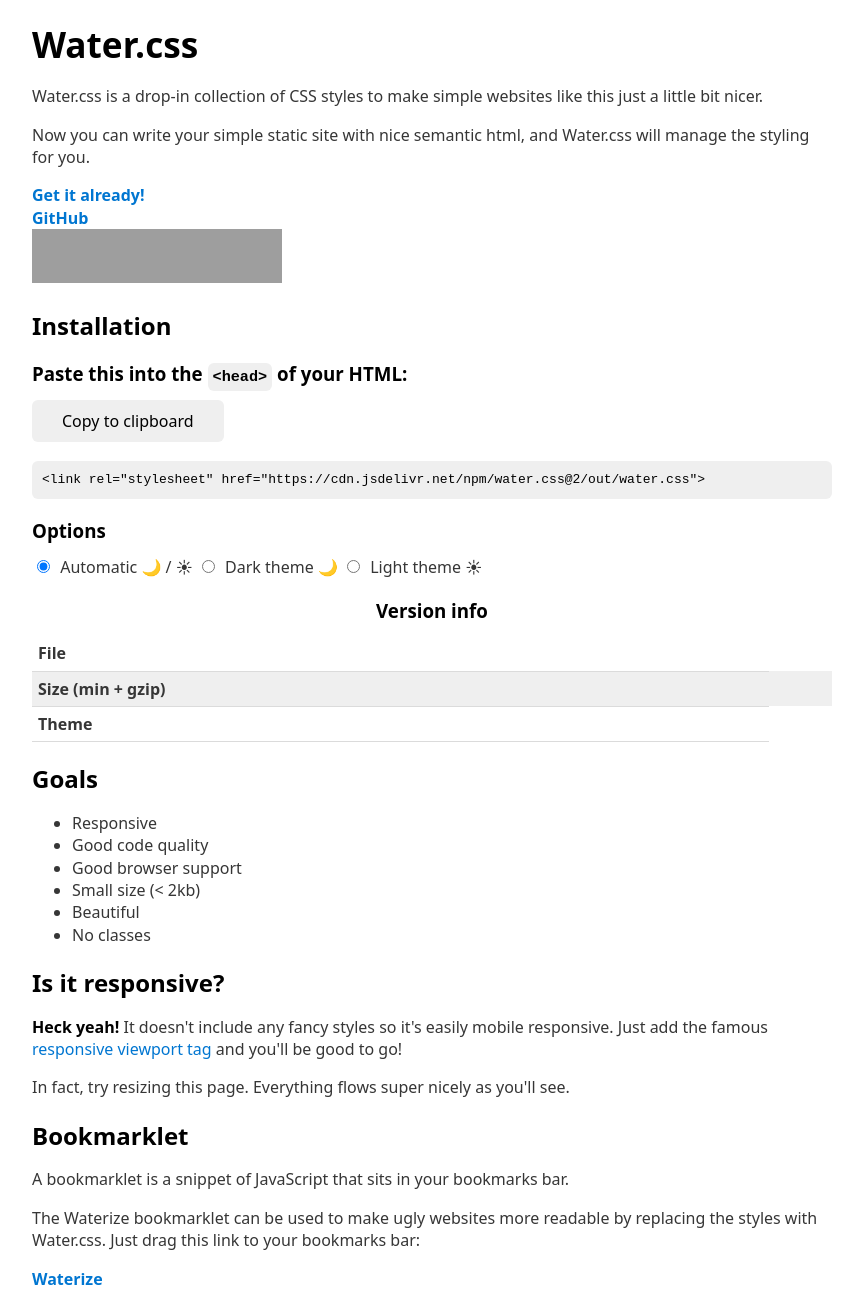
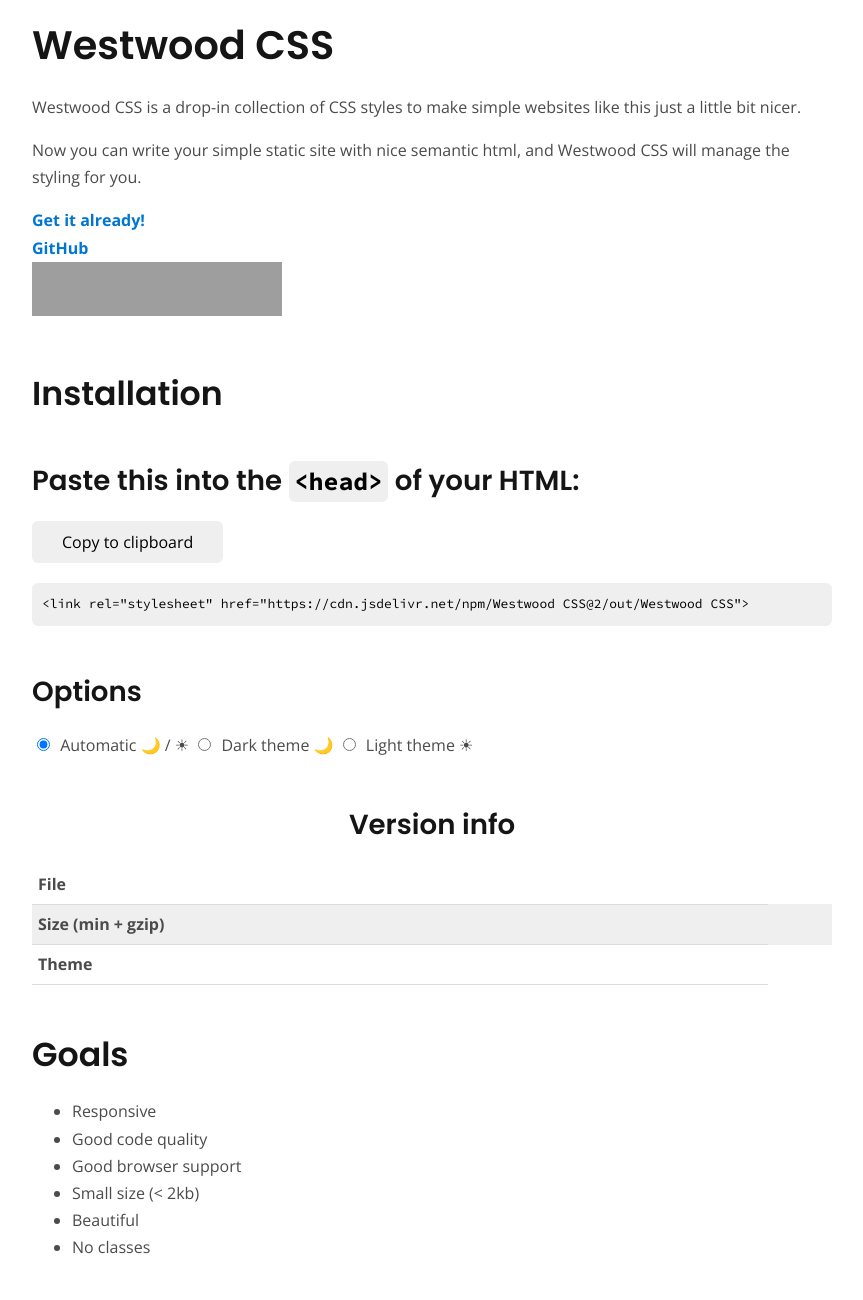
Before and after one commit to Kimeiga/WestwoodCSS, a website: page index.html in a window 1280 px wide. Shown: the top 1300 px of the page, without its empty margins (208-1071 px from the left). Drawn offline with nearby package versions, Linux system fonts and the light colour scheme; files that its build step writes are made by us from their sources; grey boxes are pictures that could not be loaded.

Commit message:
typography

```diff
--- a/index.html
+++ b/index.html
@@ -3,7 +3,7 @@
   <head prefix="og: http://ogp.me/ns#">
     <meta charset="utf-8" />
     <meta name="viewport" content="width=device-width, initial-scale=1.0" />
-    <title>Water.css</title>
+    <title>Westwood CSS</title>
     <link rel="canonical" href="https://watercss.kognise.dev/" />
     <meta
       name="description"
@@ -16,17 +16,17 @@
     <link rel="manifest" href="./site.webmanifest" />
     <link rel="mask-icon" href="./icons/safari-pinned-tab.svg" color="#5bbad5" />
     <link rel="shortcut icon" id="icon-ico" href="./icons/favicon.ico" />
-    <meta name="apple-mobile-web-app-title" content="Water.css" />
-    <meta name="application-name" content="Water.css" />
+    <meta name="apple-mobile-web-app-title" content="Westwood CSS" />
+    <meta name="application-name" content="Westwood CSS" />
     <meta name="msapplication-TileColor" content="#00aba9" />
     <meta name="msapplication-config" content="./icons/browserconfig.xml" />
     <meta name="theme-color" content="#ffffff" />
 
-    <!-- Startup styles of water.css, so styles don't have to wait until JS is loaded -->
+    <!-- Startup styles of Westwood CSS, so styles don't have to wait until JS is loaded -->
     <link rel="preload" as="style" href="./dist/main.min.css" />
     <link rel="stylesheet" id="js-startup-stylesheet" href="./dist/main.min.css" />
 
-    <!-- Dynamic version of water.css, overwrites startup styles. JavaScript sets & updates href -->
+    <!-- Dynamic version of Westwood CSS, overwrites startup styles. JavaScript sets & updates href -->
     <link rel="stylesheet" id="js-stylesheet" />
 
     <!-- Custom styles for the documentation / version picker -->
@@ -35,14 +35,14 @@
     <meta name="twitter:card" content="summary_large_image" />
     <meta property="og:type" content="website" />
     <meta property="og:url" content="https://watercss.kognise.dev/" />
-    <meta property="og:title" content="Water.css" />
+    <meta property="og:title" content="Westwood CSS" />
     <meta
       property="og:description"
       content="A drop-in collection of CSS styles to make simple websites like this just a little bit nicer."
     />
     <meta
       property="og:image"
-      content="https://raw.githubusercontent.com/kognise/water.css/master/assets/logo.png"
+      content="https://raw.githubusercontent.com/kognise/Westwood CSS/master/assets/logo.png"
     />
     <meta property="og:image:width" content="1154" />
     <meta property="og:image:height" content="444" />
@@ -50,8 +50,8 @@
       {
         "@context": "http://www.schema.org",
         "@type": "WebSite",
-        "name": "Water.css",
-        "alternateName": "Water.css",
+        "name": "Westwood CSS",
+        "alternateName": "Westwood CSS",
         "url": "https://watercss.kognise.dev/"
       }
     </script>
@@ -73,14 +73,14 @@
   </head>
 
   <body>
-    <h1>Water.css</h1>
+    <h1>Westwood CSS</h1>
 
     <p>
-      Water.css is a drop-in collection of CSS styles to make simple websites like this just a
+      Westwood CSS is a drop-in collection of CSS styles to make simple websites like this just a
       little bit nicer.
     </p>
     <p>
-      Now you can write your simple static site with nice semantic html, and Water.css will manage
+      Now you can write your simple static site with nice semantic html, and Westwood CSS will manage
       the styling for you.
     </p>
 
@@ -88,7 +88,7 @@
       <div>
         <a href="#installation"><b>Get it already!</b></a>
         <br />
-        <a href="https://github.com/kognise/water.css"><b>GitHub</b></a>
+        <a href="https://github.com/kognise/Westwood CSS"><b>GitHub</b></a>
       </div>
 
       <a
@@ -99,7 +99,7 @@
         <img
           id="product-hunt"
           src="https://api.producthunt.com/widgets/embed-image/v1/top-post-badge.svg?post_id=150490&theme=dark&period=daily"
-          alt="Water.css - Make your tiny website just a little nicer | Product Hunt Embed"
+          alt="Westwood CSS - Make your tiny website just a little nicer | Product Hunt Embed"
           style="width: 250px; height: 54px;"
           width="250px"
           height="54px"
@@ -120,9 +120,9 @@
       </header>
 
       <div id="link-snippet-container">
-        <pre id="link-snippet-auto"><code>&lt;link rel="stylesheet" href="https://cdn.jsdelivr.net/npm/water.css@2/out/water.css"></code></pre>
-        <pre hidden id="link-snippet-dark"><code>&lt;link rel="stylesheet" href="https://cdn.jsdelivr.net/npm/water.css@2/out/dark.css"></code></pre>
-        <pre hidden id="link-snippet-light"><code>&lt;link rel="stylesheet" href="https://cdn.jsdelivr.net/npm/water.css@2/out/light.css"></code></pre>
+        <pre id="link-snippet-auto"><code>&lt;link rel="stylesheet" href="https://cdn.jsdelivr.net/npm/Westwood CSS@2/out/Westwood CSS"></code></pre>
+        <pre hidden id="link-snippet-dark"><code>&lt;link rel="stylesheet" href="https://cdn.jsdelivr.net/npm/Westwood CSS@2/out/dark.css"></code></pre>
+        <pre hidden id="link-snippet-light"><code>&lt;link rel="stylesheet" href="https://cdn.jsdelivr.net/npm/Westwood CSS@2/out/light.css"></code></pre>
       </div>
 
       <h3>Options</h3>
@@ -185,10 +185,10 @@
       A bookmarklet is a snippet of JavaScript that sits in your bookmarks bar.
     </p>
     <p>
-      The Waterize bookmarklet can be used to make ugly websites more readable by replacing the styles with Water.css. Just drag this link to your bookmarks bar:
+      The Waterize bookmarklet can be used to make ugly websites more readable by replacing the styles with Westwood CSS. Just drag this link to your bookmarks bar:
     </p>
     <strong>
-      <a href="javascript:void%20function(){const%20a=a=%3Edocument.querySelectorAll(a),b=(a,b)=%3EObject.assign(document.createElement(a),b);a(%22link[rel=\%22stylesheet\%22],style%22).forEach(a=%3Ea.remove()),a(%22*%22).forEach(a=%3Ea.style=%22%22),document.head.append(b(%22link%22,{rel:%22stylesheet%22,href:%22//cdn.jsdelivr.net/npm/water.css%402/out/water.css%22}),!a(%22meta[name=\%22viewport\%22]%22).length%26%26b(%22meta%22,{name:%22viewport%22,content:%22width=device-width,initial-scale=1.0%22}))}();">
+      <a href="javascript:void%20function(){const%20a=a=%3Edocument.querySelectorAll(a),b=(a,b)=%3EObject.assign(document.createElement(a),b);a(%22link[rel=\%22stylesheet\%22],style%22).forEach(a=%3Ea.remove()),a(%22*%22).forEach(a=%3Ea.style=%22%22),document.head.append(b(%22link%22,{rel:%22stylesheet%22,href:%22//cdn.jsdelivr.net/npm/Westwood CSS%402/out/Westwood CSS%22}),!a(%22meta[name=\%22viewport\%22]%22).length%26%26b(%22meta%22,{name:%22viewport%22,content:%22width=device-width,initial-scale=1.0%22}))}();">
         Waterize
       </a>
     </strong>
--- a/src/main.scss
+++ b/src/main.scss
@@ -3,8 +3,8 @@
 
 $selection: #9e9e9e !default;
 
-$text-main: #363636 !default;
-$text-bright: #000000 !default;
+$text-main: #4B4B4B !default;
+$text-bright: #151515 !default;
 
 $links: #0076d1 !default;
 $focus: #0096bfab !default;
--- a/src/parts/_base.scss
+++ b/src/parts/_base.scss
@@ -1,6 +1,6 @@
 body {
-  font-family: system-ui, -apple-system, BlinkMacSystemFont, 'Segoe UI', 'Roboto', 'Oxygen', 'Ubuntu', 'Cantarell', 'Fira Sans', 'Droid Sans', 'Helvetica Neue', sans-serif;
-  line-height: 1.4;
+  // font-family: system-ui, -apple-system, BlinkMacSystemFont, 'Segoe UI', 'Roboto', 'Oxygen', 'Ubuntu', 'Cantarell', 'Fira Sans', 'Droid Sans', 'Helvetica Neue', sans-serif;
+  // line-height: 1.4;
 
   max-width: 800px;
   margin: 20px auto;
--- a/src/parts/_typography.scss
+++ b/src/parts/_typography.scss
@@ -1,6 +1,13 @@
-h1 {
-  font-size: 2.2em;
-  margin-top: 0;
+@import url("https://fonts.googleapis.com/css2?family=Open+Sans:ital,wght@0,400;0,700;1,400;1,700&family=Poppins:ital,wght@0,400;0,600;1,400;1,600&family=Source+Code+Pro:ital,wght@0,400;0,700;1,400;1,700&display=swap");
+
+body {
+  font-family: "Open Sans", sans-serif;
+  font-weight: 400;
+  line-height: 1.7;
+}
+
+p {
+  margin-bottom: 1rem;
 }
 
 h1,
@@ -9,7 +16,46 @@
 h4,
 h5,
 h6 {
-  margin-bottom: 12px;
+  margin: 3rem 0 1.38rem;
+  font-family: "Poppins", sans-serif;
+  line-height: 1.3;
+}
+
+h1 {
+  margin-top: 0;
+  font-size: 2.488rem;
+}
+
+h2 {
+  font-size: 2.074rem;
+}
+
+h3 {
+  font-size: 1.728rem;
+}
+
+h4 {
+  font-size: 1.44rem;
+}
+
+h5 {
+  font-size: 1.2rem;
+}
+
+h6 {
+  font-size: 1.1rem;
+}
+
+small {
+  font-size: 0.833rem;
+}
+
+pre,
+code,
+kbd,
+samp {
+  font-family: "Source Code Pro", monospace;
+  font-size: 90%;
 }
 
 h1,
```
Also changed, not shown: dist/main.css, dist/main.min.css, 2 other files.
